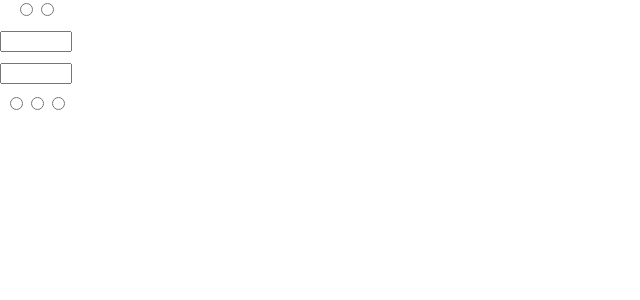
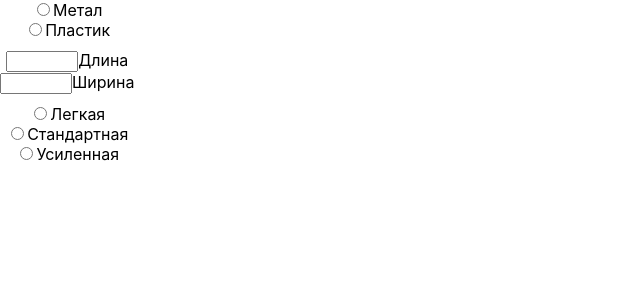
Before and after one commit to GitGudLater/ViategraTestReact, a React (Create React App) app in the folder vistegra-react-app/: page / in a window 1280 px wide. Shown: the top 300 px of the page, without its empty margins (0-640 px from the left). Built offline with nearby package versions, Linux system fonts and the light colour scheme.

Commit message:
implemented dal and fixed input component

```diff
--- a/vistegra-react-app/package.json
+++ b/vistegra-react-app/package.json
@@ -10,6 +10,7 @@
     "@types/node": "^16.18.21",
     "@types/react": "^18.0.30",
     "@types/react-dom": "^18.0.11",
+    "axios": "^1.3.4",
     "react": "^18.2.0",
     "react-dom": "^18.2.0",
     "react-redux": "^8.0.5",
--- /dev/null
+++ b/vistegra-react-app/src/DAL/DAL.ts
@@ -0,0 +1,32 @@
+import axios from 'axios'
+import { Fix } from '../models/config/fix.type';
+import { Frame } from '../models/config/frame.type';
+import { Material } from '../models/config/materials.type';
+import { Size } from '../models/config/size.type';
+
+const configUrl = '../assets/config.json';
+const dataUrl = '../assets/data.json';
+
+export const getMaterials = async (): Promise<Material[]> => {
+    let configs: Material[] = [];
+    await axios.get(configUrl).then(resp => resp.data.forEach((config:any) => {if(config.type === "material"){configs.push(config as Material)}}));
+    return configs;
+}
+
+export const getFix = async (): Promise<Fix[]> => {
+    let configs: Fix[] = [];
+    await axios.get(configUrl).then(resp => resp.data.forEach((config:any) => {if(config.type === "fix"){configs.push(config as Fix)}}));
+    return configs;
+}
+
+export const getFrame = async (): Promise<Frame[]> => {
+    let configs: Frame[] = [];
+    await axios.get(configUrl).then(resp => resp.data.forEach((config:any) => {if(config.type === "frame"){configs.push(config as Frame)}}));
+    return configs;
+}
+
+export const getSize = async (): Promise<Size[]> => {
+    let configs: Size[] = [];
+    await axios.get(configUrl).then(resp => resp.data.forEach((config:any) => {if(config.type === "size"){configs.push(config as Size)}}));
+    return configs;
+}
--- a/vistegra-react-app/src/components/Input/Input.tsx
+++ b/vistegra-react-app/src/components/Input/Input.tsx
@@ -1,23 +1,44 @@
-import { FC } from "react";
+import { FC, useEffect, useState } from "react";
+import { getFrame, getMaterials, getSize } from "../../DAL/DAL";
+import { Frame } from "../../models/config/frame.type";
+import { Material } from "../../models/config/materials.type";
+import { Size } from "../../models/config/size.type";
 import './Input.scss';
 
 export const Input:FC = () => {
+    const [materials, setMaterials] = useState<Material[]>([]);
+    const [frame, setFrames] = useState<Frame[]>([]);
+    const [size, setSize] = useState<Size[]>([]);
+
+    useEffect(() => {getMaterials().then(materials => setMaterials(materials))},[setMaterials])
+    useEffect(() => {getFrame().then(frames => setFrames(frames))},[setFrames])
+    useEffect(() => {getSize().then(sizes => setSize(sizes))}, [setSize])
+
     return (
         <section className="input__container">
             <div className="input__element material">
-                <input type="radio" name='material'/>
-                <input type="radio" name='material'/>
+                { materials.map( (config,index) => (
+                    <div key={index}>
+                        <input type="radio" name='material' value={config.key}/>
+                        {config.name}
+                    </div>
+                ))}
             </div>
-            <div className="input__element length">
-                <input type="number" min={1} max={10} step={0.5}/>
-            </div>
-            <div className="input__element width">
-                <input type="number" min={1} max={10} step={0.5}/>
+            <div className="input__element size">
+                { size.map( (config, index) => (
+                    <div key={index}>
+                        <input type="number" min={config.min} max={config.max} step={config.step}/>
+                        {config.name}
+                    </div>
+                ))}
             </div>
             <div className="input__element frame">
-                <input type="radio" name='frame'/>
-                <input type="radio" name='frame'/>
-                <input type="radio" name='frame'/>
+                { frame.map( (config, index) => (
+                    <div key={index}>
+                        <input type="radio" name='frame' value={config.key}/>
+                        {config.name}
+                    </div>
+                ))}
             </div>
         </section>
     );
--- /dev/null
+++ b/vistegra-react-app/src/models/config/fix.type.ts
@@ -0,0 +1,5 @@
+export interface Fix {
+    key: string;
+    name: string;
+    value: number;
+}
--- /dev/null
+++ b/vistegra-react-app/src/models/config/frame.type.ts
@@ -0,0 +1,5 @@
+export interface Frame {
+    key: string;
+    name: string;
+    step: number;
+}
--- /dev/null
+++ b/vistegra-react-app/src/models/config/materials.type.ts
@@ -0,0 +1,4 @@
+export interface Material {
+    key: string;
+    name: string;
+}
```
Also changed, not shown: vistegra-react-app/src/models/config/size.type.ts (added, +7 -0 lines), vistegra-react-app/public/assets/config.json (renamed from vistegra-react-app/src/assets/config.json), vistegra-react-app/public/assets/data.json (renamed from vistegra-react-app/src/assets/data.json), 1 other file (tests, documents, lock files or other folders).
